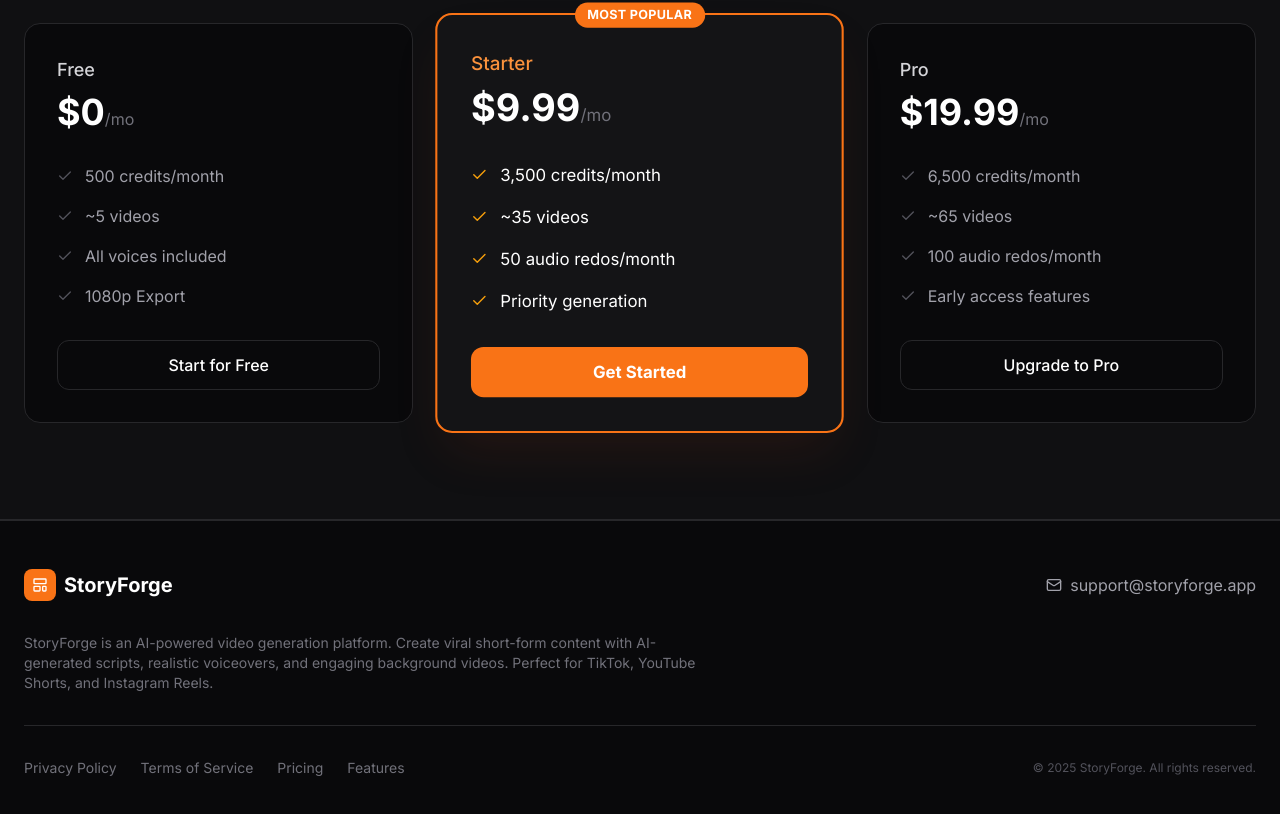
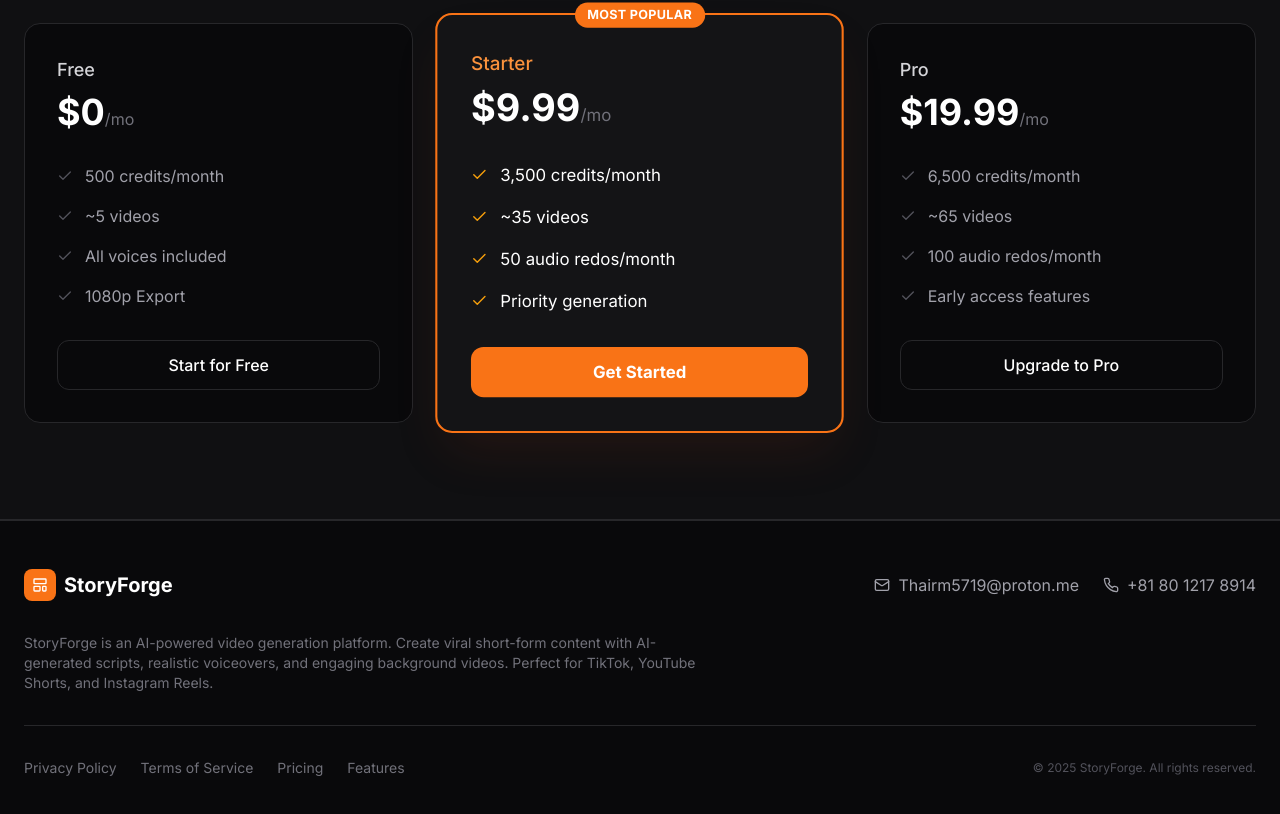
Before and after one commit to Thairm/AI-Story-Genarator, a React (Vite) app: page / in a window 1280 px wide. Shown: the part 2218-3032 px from the top of the page. Built offline with nearby package versions, Linux system fonts and the light colour scheme; no server answers.

Commit message:
Update contact info: Thairm5719@proton.me and +81 80 1217 8914

```diff
--- a/components/LandingPage.tsx
+++ b/components/LandingPage.tsx
@@ -306,10 +306,16 @@
                         </div>
 
                         {/* Contact Info */}
-                        <div className="flex items-center space-x-6">
-                            <a href="mailto:support@storyforge.app" className="flex items-center text-zinc-400 hover:text-white transition-colors">
+                        <div className="flex flex-col sm:flex-row items-start sm:items-center gap-4 sm:gap-6">
+                            <a href="mailto:Thairm5719@proton.me" className="flex items-center text-zinc-400 hover:text-white transition-colors">
                                 <Mail className="w-4 h-4 mr-2" />
-                                support@storyforge.app
+                                Thairm5719@proton.me
+                            </a>
+                            <a href="tel:+818012178914" className="flex items-center text-zinc-400 hover:text-white transition-colors">
+                                <svg className="w-4 h-4 mr-2" viewBox="0 0 24 24" fill="none" stroke="currentColor" strokeWidth="2">
+                                    <path d="M22 16.92v3a2 2 0 0 1-2.18 2 19.79 19.79 0 0 1-8.63-3.07 19.5 19.5 0 0 1-6-6 19.79 19.79 0 0 1-3.07-8.67A2 2 0 0 1 4.11 2h3a2 2 0 0 1 2 1.72 12.84 12.84 0 0 0 .7 2.81 2 2 0 0 1-.45 2.11L8.09 9.91a16 16 0 0 0 6 6l1.27-1.27a2 2 0 0 1 2.11-.45 12.84 12.84 0 0 0 2.81.7A2 2 0 0 1 22 16.92z" />
+                                </svg>
+                                +81 80 1217 8914
                             </a>
                         </div>
                     </div>
--- a/components/PrivacyPage.tsx
+++ b/components/PrivacyPage.tsx
@@ -124,7 +124,7 @@
                             <li>Opt out of marketing communications</li>
                         </ul>
                         <p className="text-zinc-300 leading-relaxed mt-3">
-                            To exercise these rights, contact us at support@storyforge.app.
+                            To exercise these rights, contact us at Thairm5719@proton.me or call +81 80 1217 8914.
                         </p>
                     </section>
 
@@ -165,7 +165,8 @@
                         <p className="text-zinc-300 leading-relaxed">
                             If you have questions about this Privacy Policy or our data practices, contact us at:
                         </p>
-                        <p className="text-orange-400 mt-2">support@storyforge.app</p>
+                        <p className="text-orange-400 mt-2">Email: Thairm5719@proton.me</p>
+                        <p className="text-orange-400">Phone: +81 80 1217 8914</p>
                     </section>
                 </div>
             </main>
--- a/components/TermsPage.tsx
+++ b/components/TermsPage.tsx
@@ -144,7 +144,8 @@
                         <p className="text-zinc-300 leading-relaxed">
                             If you have questions about these Terms, please contact us at:
                         </p>
-                        <p className="text-orange-400 mt-2">support@storyforge.app</p>
+                        <p className="text-orange-400 mt-2">Email: Thairm5719@proton.me</p>
+                        <p className="text-orange-400">Phone: +81 80 1217 8914</p>
                     </section>
                 </div>
             </main>
```
